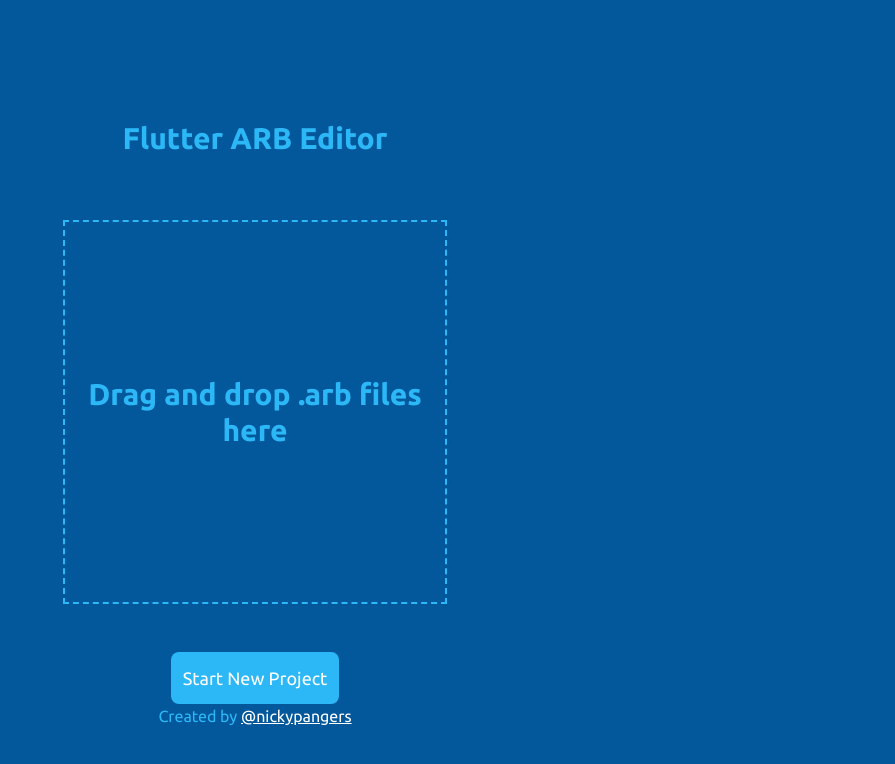
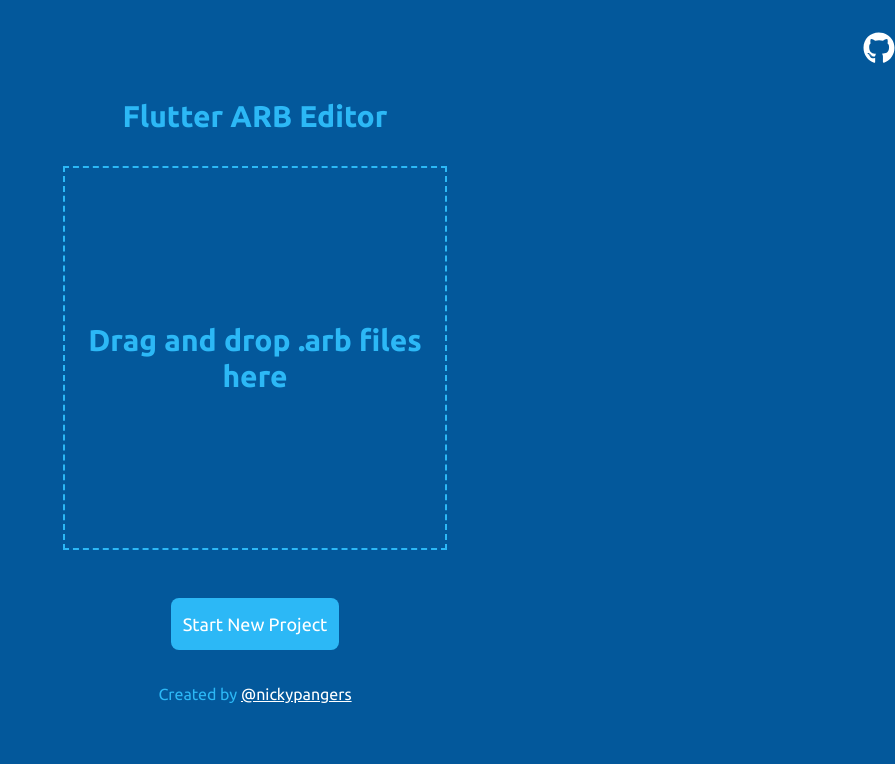
Before and after one commit to nickypangers/flutter-arb, a Vue app: page / in a window 1280 px wide. Shown: the top 764 px of the page, without its empty margins (385-1280 px from the left). Built offline with nearby package versions, Linux system fonts and the light colour scheme.

Commit message:
added github link

```diff
--- a/package.json
+++ b/package.json
@@ -8,6 +8,7 @@
   },
   "dependencies": {
     "@fortawesome/fontawesome-svg-core": "^1.2.36",
+    "@fortawesome/free-brands-svg-icons": "^5.15.4",
     "@fortawesome/free-solid-svg-icons": "^5.15.4",
     "@fortawesome/vue-fontawesome": "^3.0.0-5",
     "vue": "^3.2.25",
--- a/src/App.vue
+++ b/src/App.vue
@@ -1,6 +1,13 @@
 <template>
-  <div class="container">
+  <div class="container py-8">
+    <div class="flex justify-end items-center">
+      <a href="https://github.com/nickypangers/arb-editor">
+        <font-awesome-icon :icon="['fab', 'github']" size="2x" />
+      </a>
+    </div>
     <router-view />
-    <p>Created by <a href="https://nickypangers.com">@nickypangers</a></p>
+    <div class="py-8">
+      <p>Created by <a href="https://nickypangers.com">@nickypangers</a></p>
+    </div>
   </div>
 </template>
--- a/src/index.css
+++ b/src/index.css
@@ -13,7 +13,7 @@
   -webkit-font-smoothing: antialiased;
   -moz-osx-font-smoothing: grayscale;
   text-align: center;
-  @apply text-secondary mt-14;
+  @apply text-secondary;
 }
 
 h1 {
--- a/src/main.js
+++ b/src/main.js
@@ -6,6 +6,7 @@
 
 import { library } from "@fortawesome/fontawesome-svg-core";
 import { faTimes, faFileDownload } from "@fortawesome/free-solid-svg-icons";
+import { faGithub } from "@fortawesome/free-brands-svg-icons";
 import { FontAwesomeIcon } from "@fortawesome/vue-fontawesome";
 
 import Toast from "vue-toastification";
@@ -13,6 +14,7 @@
 
 library.add(faTimes);
 library.add(faFileDownload);
+library.add(faGithub);
 
 createApp(App)
   .use(Toast, {})
--- a/src/views/Home.vue
+++ b/src/views/Home.vue
@@ -1,6 +1,6 @@
 <template>
   <div>
-    <div class="py-16">
+    <div class="py-8">
       <h1>Flutter ARB Editor</h1>
     </div>
     <div
```
Also changed, not shown: 2 other files (tests, documents, lock files or other folders).
